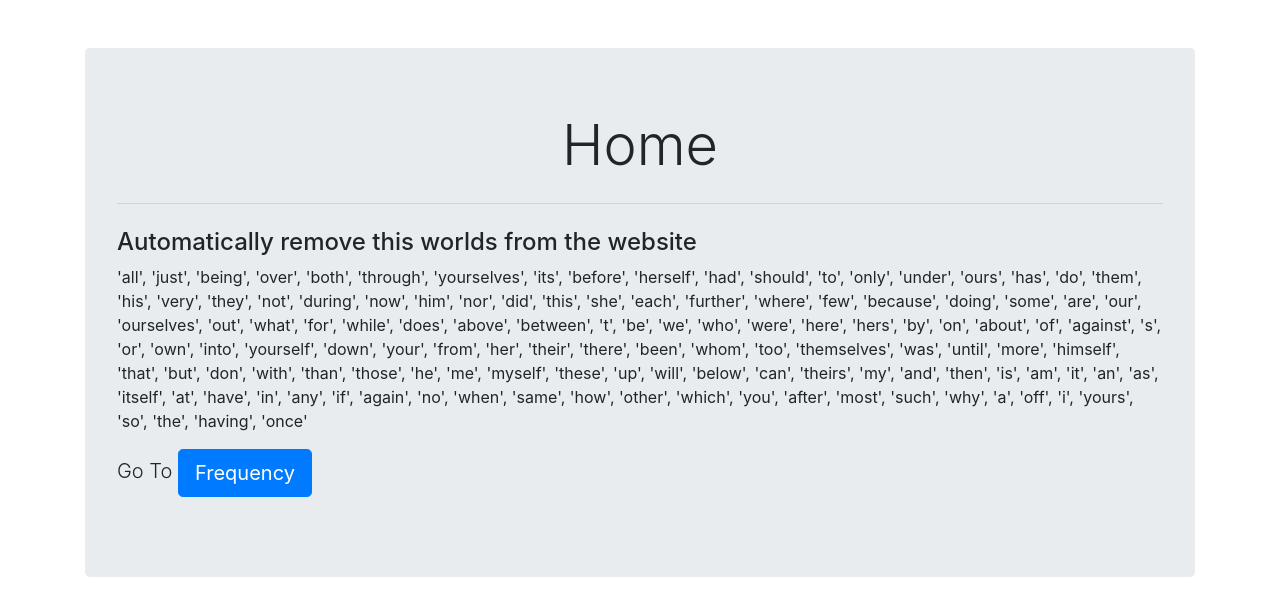
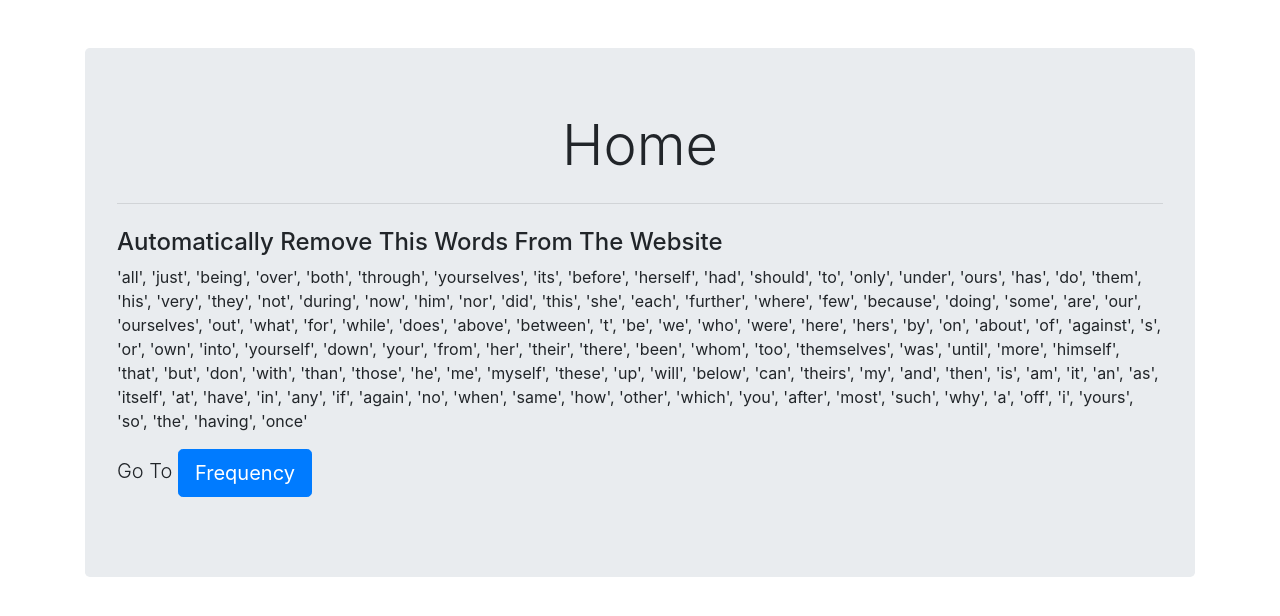
Before and after one commit to rushabhgediya38/website_scrapper, a Django app: page / in a window 1280 px wide. Shown: the top 616 px of the page. Run offline with Django 3.2, Linux system fonts and the light colour scheme; parts of the project's set-up code (start-up, migrations or seed data) failed here and were passed over; some libraries are stand-ins or nearby versions.

Commit message:
home file edit

```diff
--- a/WFApp/templates/home.html
+++ b/WFApp/templates/home.html
@@ -20,7 +20,7 @@
         <div class="jumbotron mt-5">
           <h1 class="display-4 text-center">Home</h1>
           <hr class="my-4">
-          <h4>Automatically remove this worlds from the website</h4>
+          <h4>Automatically Remove This Words From The Website</h4>
           <P>'all', 'just', 'being', 'over', 'both', 'through', 'yourselves', 'its', 'before', 'herself', 'had', 'should', 'to', 'only', 'under', 'ours', 'has', 'do', 'them', 'his', 'very', 'they', 'not', 'during', 'now', 'him', 'nor', 'did', 'this', 'she', 'each', 'further', 'where', 'few', 'because', 'doing', 'some', 'are', 'our', 'ourselves', 'out', 'what', 'for', 'while', 'does', 'above', 'between', 't', 'be', 'we', 'who', 'were', 'here', 'hers', 'by', 'on', 'about', 'of', 'against', 's', 'or', 'own', 'into', 'yourself', 'down', 'your', 'from', 'her', 'their', 'there', 'been', 'whom', 'too', 'themselves', 'was', 'until', 'more', 'himself', 'that', 'but', 'don', 'with', 'than', 'those', 'he', 'me', 'myself', 'these', 'up', 'will', 'below', 'can', 'theirs', 'my', 'and', 'then', 'is', 'am', 'it', 'an', 'as', 'itself', 'at', 'have', 'in', 'any', 'if', 'again', 'no', 'when', 'same', 'how', 'other', 'which', 'you', 'after', 'most', 'such', 'why', 'a', 'off', 'i', 'yours', 'so', 'the', 'having', 'once'</P>
           <p class="lead">
             Go To
```
